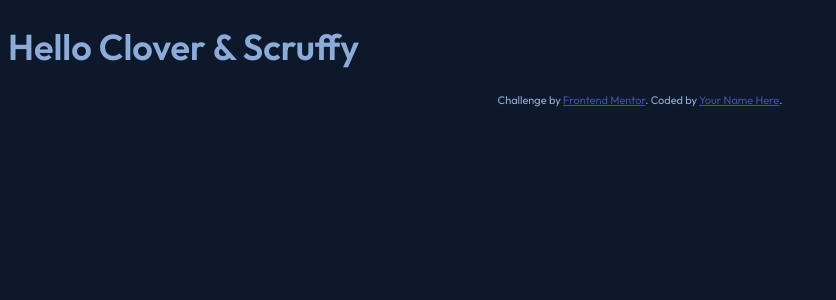
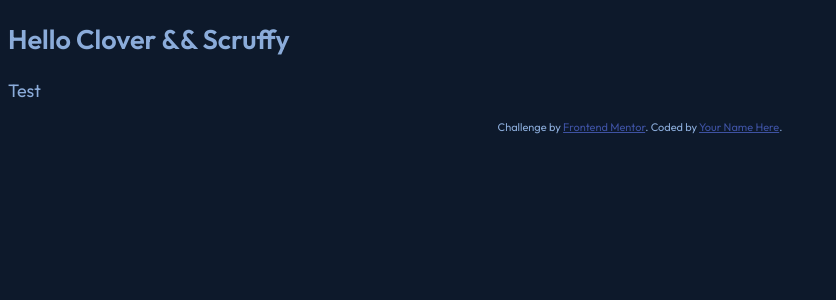
Before and after one commit to iamindika/nft-preview-card-component-main, a React app: page / in a window 1280 px wide. Shown: the top 300 px of the page, without its empty margins (0-836 px from the left). Built offline with nearby package versions, Linux system fonts and the light colour scheme.

Commit message:
define and render NFTContainer component

```diff
--- a/src/components/App.js
+++ /dev/null
@@ -1,5 +0,0 @@
-import React from 'react';
-
-export default function App() {
-  return <h1>Hello Clover & Scruffy</h1>
-}
--- /dev/null
+++ b/src/components/NFTContainer.js
@@ -0,0 +1,10 @@
+import React from 'react';
+
+export default function NFTContainer() {
+  return (
+    <article className="container">
+      <h1>Hello Clover && Scruffy</h1>
+      <p>Test</p>
+    </article>
+  )
+}
--- a/src/index.js
+++ b/src/index.js
@@ -1,9 +1,9 @@
 import React from "react";
 import ReactDOM from "react-dom";
-import App from "./components/App";
+import NFTContainer from "./components/NFTContainer";
 import './styles/index.css'
 
 ReactDOM.render(
-  <App />,
+  <NFTContainer />,
   document.getElementById('app')
 )
```
